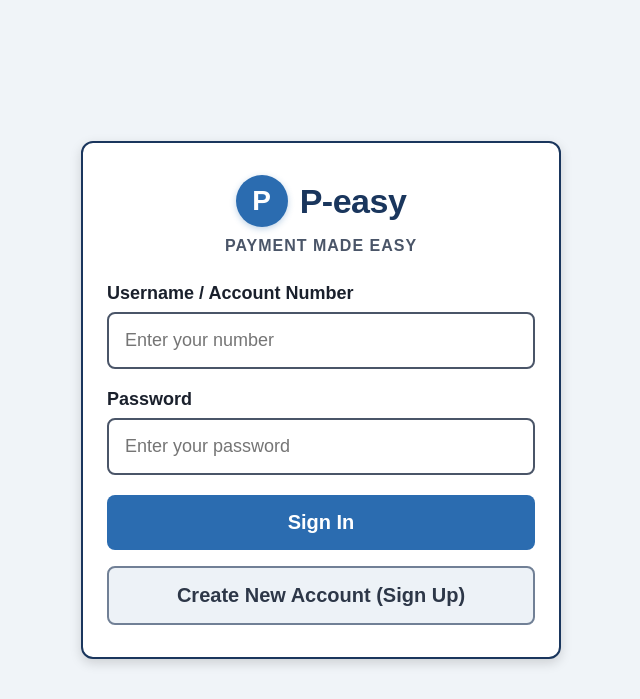
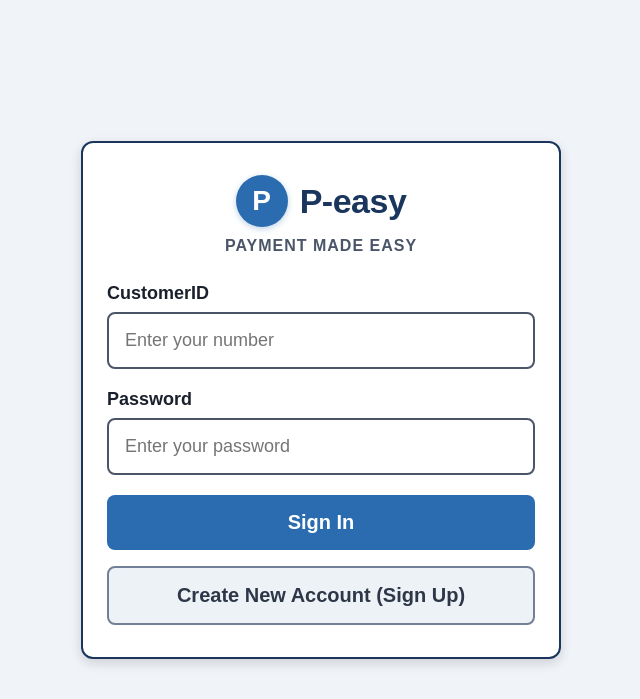
Before and after one commit to Arnav-Singh2453/BankApp, a Java web app: page / in a window 1280 px wide. Shown: the top 699 px of the page, without its empty margins (319-959 px from the left). Run offline with Tomcat 11, a stand-in JSP engine, Linux system fonts and the light colour scheme; the template is opened without the code that fills it, so the values that code supplies are empty.

Commit message:
fixed chars

```diff
--- a/src/main/webapp/index.jsp
+++ b/src/main/webapp/index.jsp
@@ -177,7 +177,7 @@
 
     <form action="./hello-servlet" method="post">
         <div class="form-group">
-            <label for="uname">Username / Account Number</label>
+            <label for="uname">CustomerID</label>
             <input type="number" name="uname" id="uname" placeholder="Enter your number" required>
         </div>
 
```
